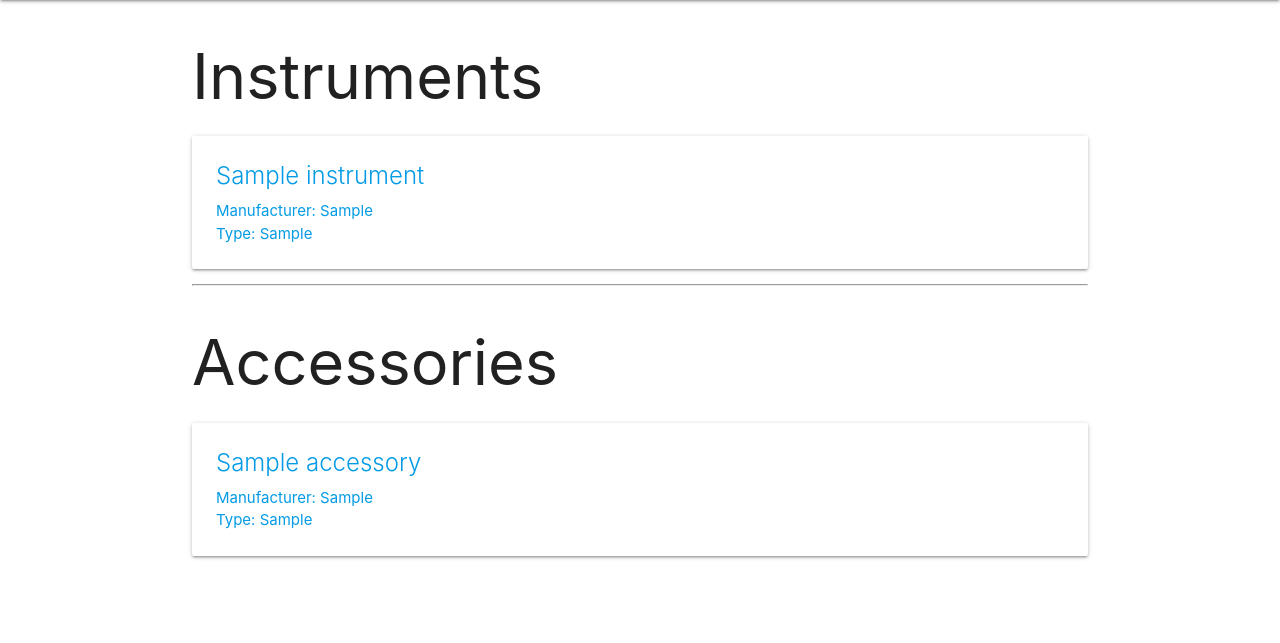
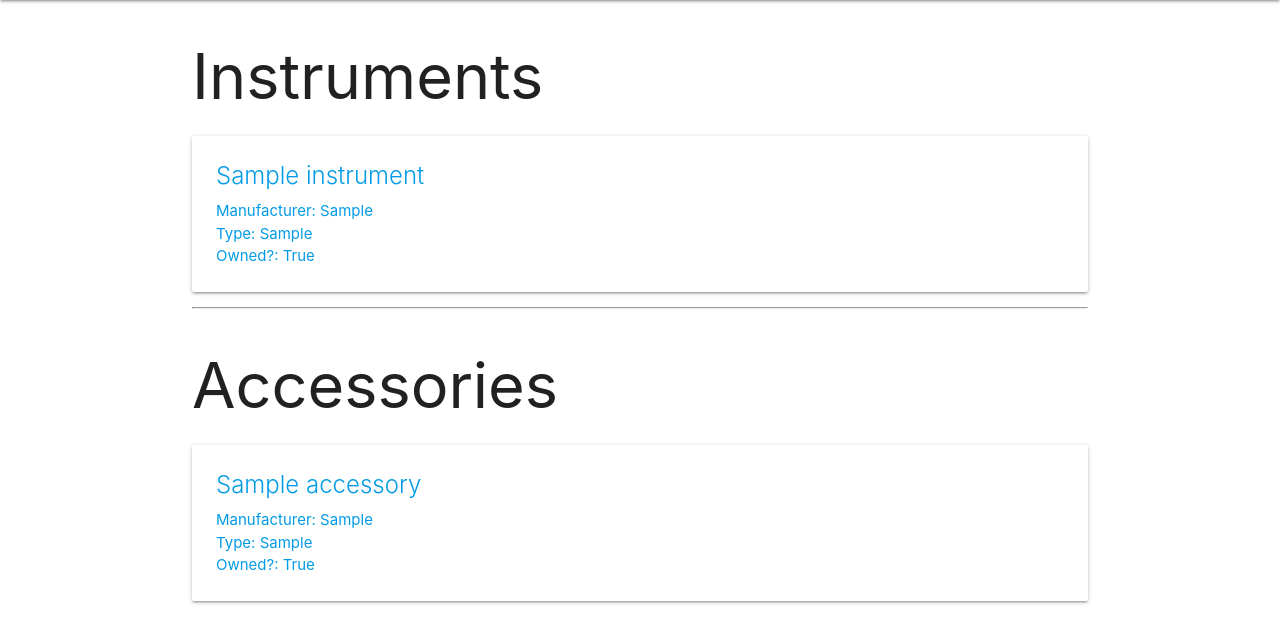
Before and after one commit to TCashion/GASapp, a Django app: page /collections/ in a window 1280 px wide. Shown: the part 64-707 px from the top of the page. Run offline with Django 3.2, Linux system fonts and the light colour scheme; a user stored in the database is signed in; tables that the repository leaves empty hold one stand-in row (values such as "Sample post").

Commit message:
many to many models, owned models

```diff
--- a/main_app/models.py
+++ b/main_app/models.py
@@ -20,36 +20,6 @@ CONDITIONS = [
 
 def max_year():
     return datetime.date.today().year + 5
-
-class Instrument(models.Model):
-    name = models.CharField(max_length=150)
-    instrument_type = models.CharField(max_length=150)
-    manufacturer = models.CharField(max_length=150)
-    year = models.IntegerField('Manufacture year (YYYY)',
-        null=True,
-        blank=True,
-        validators=[
-            MinValueValidator(1900, 'Year must be greater than 1900'),
-            MaxValueValidator(max_year(), f"Year must be less than {max_year()}")]
-    )
-    serial = models.CharField(max_length=250)
-    price = models.DecimalField(
-        max_digits=12,
-        decimal_places=2,
-        validators = [MinValueValidator(0.01, 'Price must be greater than $0.01')],
-    )
-    condition = models.CharField(
-        max_length = 1,
-        choices = CONDITIONS,
-        default = CONDITIONS[0][0]
-    )
-    user = models.ForeignKey(User, on_delete=models.CASCADE)
-
-    def __str__(self):
-        return f"Name: {self.name}, Type: {self.instrument_type}"
-
-    def get_absolute_url(self):
-        return reverse('instruments_detail', kwargs={'instrument_id' : self.id})
 
 
 class Accessory(models.Model):
@@ -75,9 +45,43 @@ class Accessory(models.Model):
         default = CONDITIONS[0][0]
     )
     user = models.ForeignKey(User, on_delete=models.CASCADE)
+    owned = models.BooleanField('Do you own this accessory?', default=True)
 
     def __str__(self):
         return f"Name: {self.name}"
 
     def get_absolute_url(self):
         return reverse('accessories_detail', kwargs={'accessory_id' : self.id})
+
+
+class Instrument(models.Model):
+    name = models.CharField(max_length=150)
+    instrument_type = models.CharField(max_length=150)
+    manufacturer = models.CharField(max_length=150)
+    year = models.IntegerField('Manufacture year (YYYY)',
+        null=True,
+        blank=True,
+        validators=[
+            MinValueValidator(1900, 'Year must be greater than 1900'),
+            MaxValueValidator(max_year(), f"Year must be less than {max_year()}")]
+    )
+    serial = models.CharField(max_length=250)
+    price = models.DecimalField(
+        max_digits=12,
+        decimal_places=2,
+        validators = [MinValueValidator(0.01, 'Price must be greater than $0.01')],
+    )
+    condition = models.CharField(
+        max_length = 1,
+        choices = CONDITIONS,
+        default = CONDITIONS[0][0]
+    )
+    user = models.ForeignKey(User, on_delete=models.CASCADE)
+    owned = models.BooleanField('Do you own this instrument?', default=True)
+    accessories = models.ManyToManyField(Accessory)
+
+    def __str__(self):
+        return f"Name: {self.name}, Type: {self.instrument_type}"
+
+    def get_absolute_url(self):
+        return reverse('instruments_detail', kwargs={'instrument_id' : self.id})
--- a/main_app/static/css/style.css
+++ b/main_app/static/css/style.css
@@ -12,3 +12,8 @@ footer.page-footer {
     padding-top: 0;
     text-align: right;
 }
+
+input[type=checkbox]:checked, input[type=checkbox]:not(:checked) {
+    opacity: 1;
+    pointer-events: all;
+}
--- a/main_app/templates/accessories/detail.html
+++ b/main_app/templates/accessories/detail.html
@@ -11,6 +11,7 @@
         <p>Type: {{ accessory.accessory_type }}</p>
         <p>Price: {{ accessory.price }}</p>
         <p>Condition: {{ accessory.get_condition_display }}</p>
+        <p>Owned: {{ accessory.owned }}</p>
     </div>
     <div class="card-action blue-grey accent-1">
         <a href="{% url 'accessories_update' accessory.id %}">Edit</a>
--- a/main_app/templates/index.html
+++ b/main_app/templates/index.html
@@ -9,6 +9,7 @@
             <span class="card-title">{{ instrument.name }}</span>
             <p>Manufacturer: {{ instrument.manufacturer }}</p>
             <p>Type: {{ instrument.instrument_type }}</p>
+            <p>Owned?: {{ instrument.owned }}</p>
         </div>
     </div>
 </a>
@@ -25,6 +26,7 @@
             <span class="card-title">{{ accessory.name }}</span>
             <p>Manufacturer: {{ accessory.manufacturer }}</p>
             <p>Type: {{ accessory.accessory_type }}</p>
+            <p>Owned?: {{ accessory.owned }}</p>
         </div>
     </div>
 </a>
--- a/main_app/templates/instruments/detail.html
+++ b/main_app/templates/instruments/detail.html
@@ -11,6 +11,7 @@
         <p>Type: {{ instrument.instrument_type }}</p>
         <p>Price: {{ instrument.price }}</p>
         <p>Condition: {{ instrument.get_condition_display }}</p>
+        <p>Owned?: {{ instrument.owned }}</p>
     </div>
     <div class="card-action blue-grey accent-1">
         <a href="{% url 'instruments_update' instrument.id %}">Edit</a>
--- a/main_app/views.py
+++ b/main_app/views.py
@@ -45,7 +45,7 @@ def accessories_detail(request, accessory_id):
 
 class InstrumentCreate(LoginRequiredMixin, CreateView):
     model = Instrument
-    fields = ['name', 'instrument_type', 'year', 'manufacturer', 'serial', 'price', 'condition']
+    fields = ['name', 'instrument_type', 'year', 'manufacturer', 'serial', 'price', 'condition', 'owned']
 
     def form_valid(self, form):
         form.instance.user = self.request.user
@@ -53,7 +53,7 @@ class InstrumentCreate(LoginRequiredMixin, CreateView):
 
 class InstrumentUpdate(LoginRequiredMixin, UpdateView):
     model = Instrument
-    fields = ['name', 'instrument_type', 'year', 'manufacturer', 'serial', 'price', 'condition']
+    fields = ['name', 'instrument_type', 'year', 'manufacturer', 'serial', 'price', 'condition', 'owned']
 
 class InstrumentDelete(LoginRequiredMixin, DeleteView):
     model = Instrument
@@ -61,7 +61,7 @@ class InstrumentDelete(LoginRequiredMixin, DeleteView):
 
 class AccessoryCreate(LoginRequiredMixin, CreateView):
     model = Accessory
-    fields = ['name', 'accessory_type', 'year', 'manufacturer', 'serial', 'price', 'condition']
+    fields = ['name', 'accessory_type', 'year', 'manufacturer', 'serial', 'price', 'condition', 'owned']
 
     def form_valid(self, form):
         form.instance.user = self.request.user
@@ -69,7 +69,7 @@ class AccessoryCreate(LoginRequiredMixin, CreateView):
 
 class AccessoryUpdate(LoginRequiredMixin, UpdateView):
     model = Accessory
-    fields = ['name', 'accessory_type', 'year', 'manufacturer', 'serial', 'price', 'condition']
+    fields = ['name', 'accessory_type', 'year', 'manufacturer', 'serial', 'price', 'condition', 'owned']
 
 class AccessoryDelete(LoginRequiredMixin, DeleteView):
     model = Accessory
```
Also changed, not shown: main_app/migrations/0008_auto_20200622_2210.py (added).
